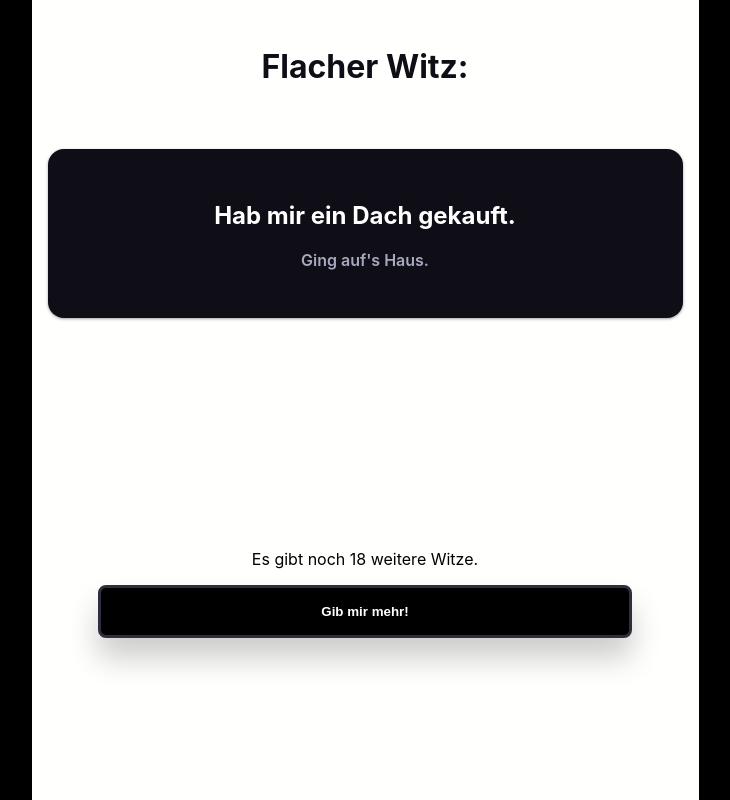
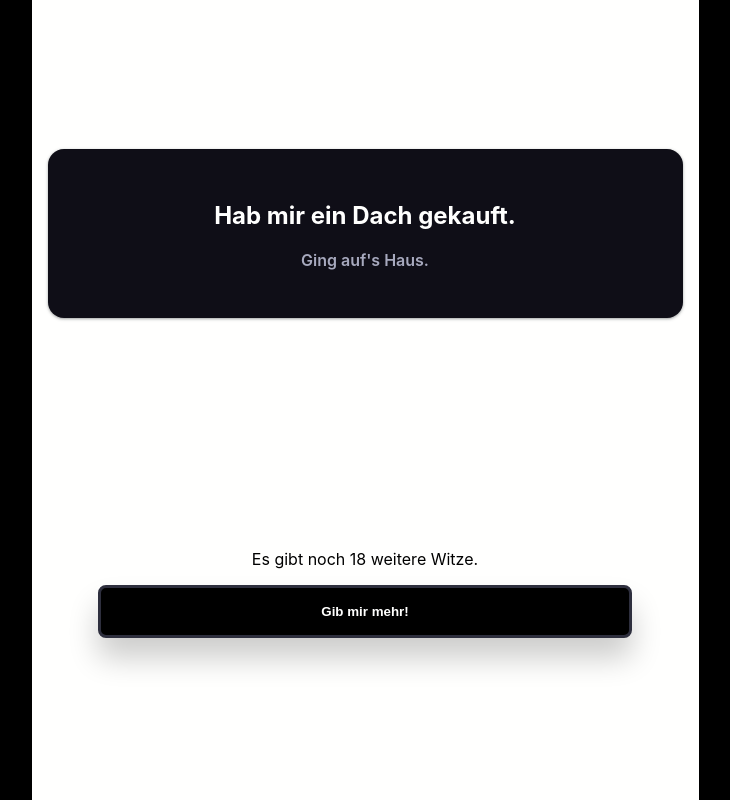
Before and after one commit to PReichetanz/joke-of-the-day, a React (Create React App) app: page / in a window 1280 px wide. Shown: the whole page, without its empty margins (275-1005 px from the left). Built offline with nearby package versions, Linux system fonts and the light colour scheme.

Commit message:
Update header with children prop

```diff
--- a/src/components/Header.tsx
+++ b/src/components/Header.tsx
@@ -1,10 +1,14 @@
-import React from 'react';
+import { ReactNode } from 'react';
 import styled from 'styled-components';
 
-export default function Header(): JSX.Element {
+type HeaderProps = {
+  heading: ReactNode;
+};
+
+export default function Header({ heading }: HeaderProps): JSX.Element {
   return (
     <Headercontainer>
-      <Heading>Flacher Witz:</Heading>
+      <Heading>{heading}</Heading>
     </Headercontainer>
   );
 }
```
